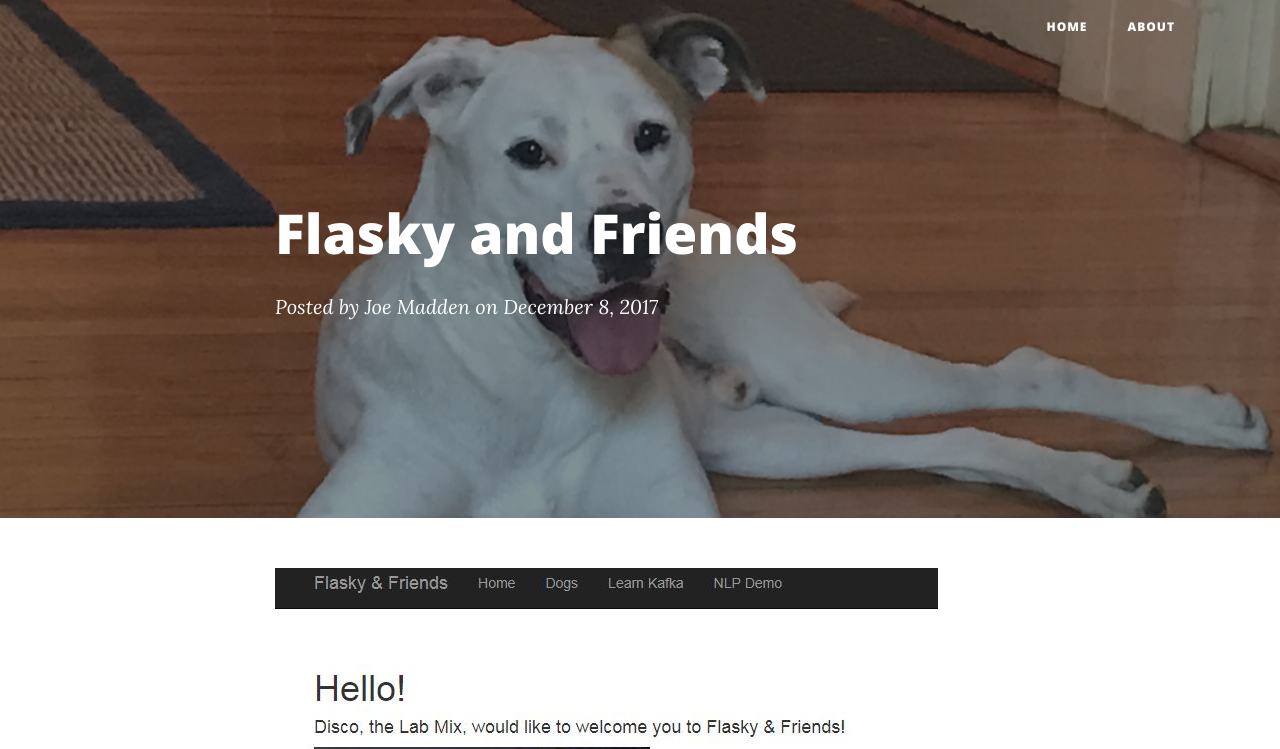
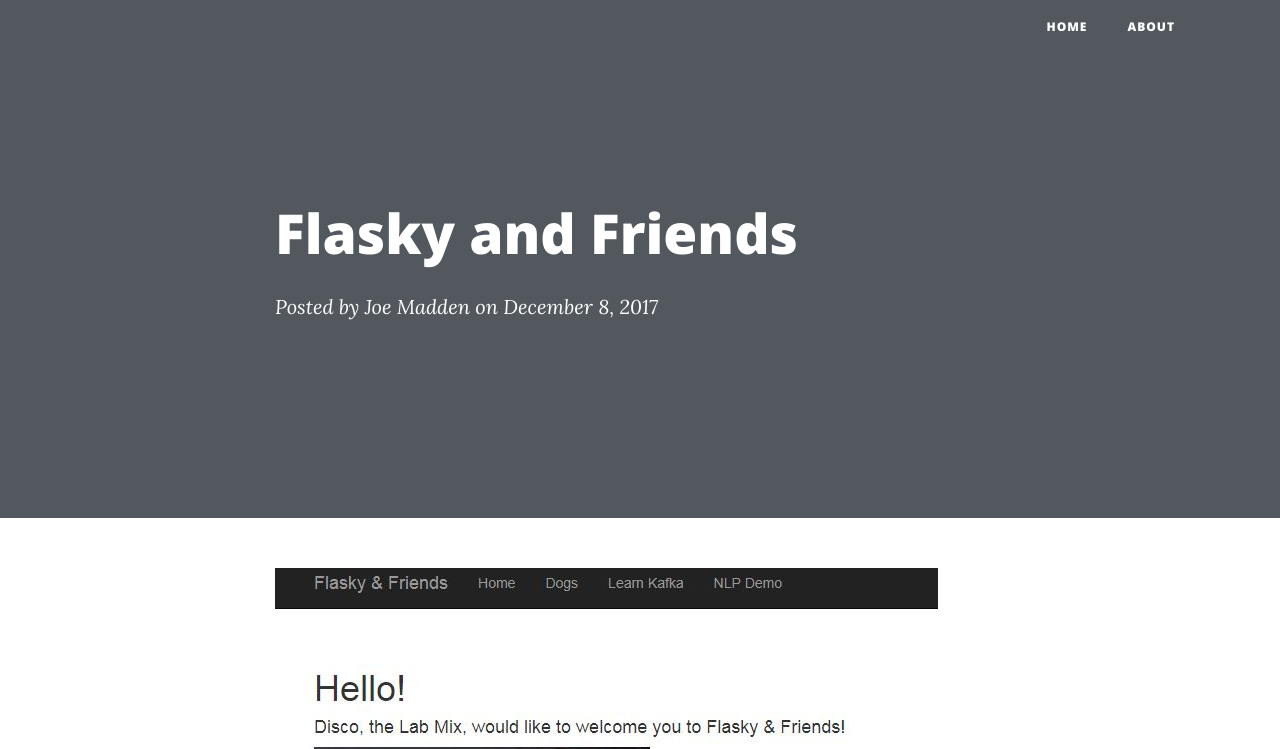
Before and after one commit to jmadden4/github.io, a website: page Flasky-and-Friends.html in a window 1280 px wide. Shown: the top 749 px of the page. Drawn offline with nearby package versions, Linux system fonts and the light colour scheme.

Commit message:
Add files via upload

```diff
--- a/Flasky-and-Friends.html
+++ b/Flasky-and-Friends.html
@@ -54,7 +54,7 @@
     </nav>
 
     <!-- Page Header -->
-    <header class="masthead" style="background-image: url('img/SmileyDog.jpg')">
+    <header class="masthead" style="background-image: url('')">
       <div class="overlay"></div>
       <div class="container">
         <div class="row">
@@ -81,8 +81,9 @@
 
           </div>
         </div>
-      </div>
-	  <p>The source code for this project can be found <a href="http://github.com/jmadden4/flasky-and-friends/blob/master/README.md" target="_blank">here</a></p>
+      <p>The source code for this project can be found <a href="http://github.com/jmadden4/flasky-and-friends/blob/master/README.md" target="_blank">here</a></p>
+	  </div>
+
     </article>
 
     <hr>
```
